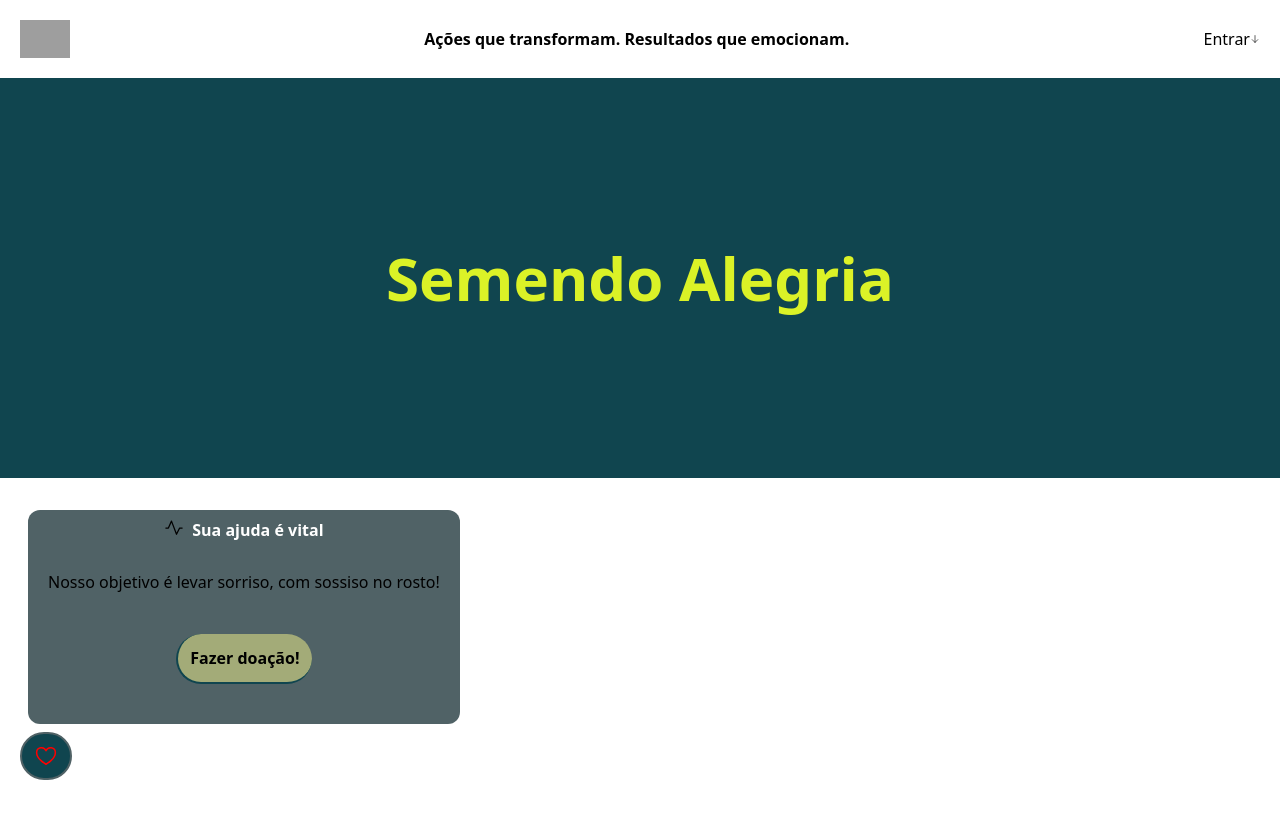
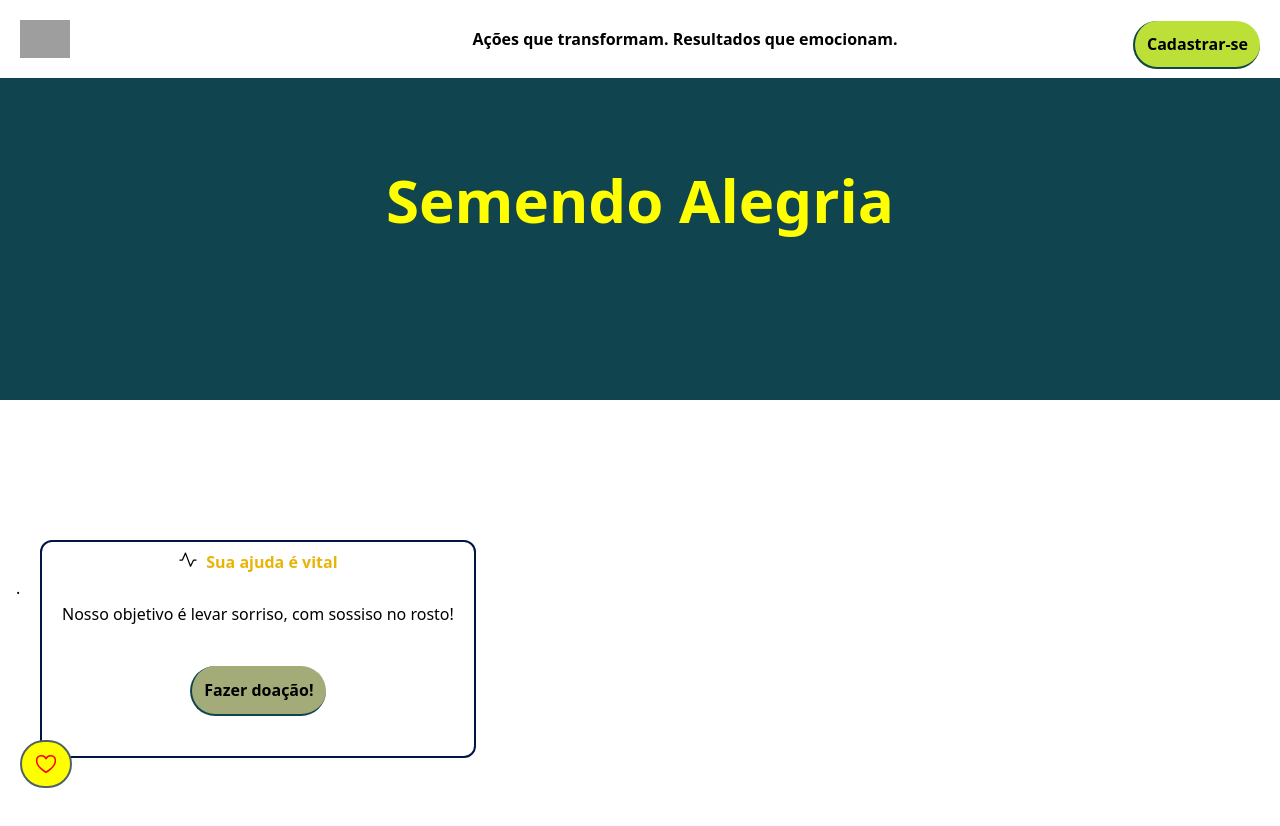
Before and after one commit to smascarenhass/SemeandoAlegria, a React (Vite) app: page /Home in a window 1280 px wide. Both pictures are taken after a click on the button "Ajude-nos". Shown: the top 826 px of the page. Before the commit the page ends 800 px from the top, so only its background shows below. Built offline with nearby package versions, Linux system fonts and the light colour scheme; grey boxes are pictures that could not be loaded.

Commit message:
cadastro

```diff
--- a/src/Components/Buttons/ButtonDonate.tsx
+++ b/src/Components/Buttons/ButtonDonate.tsx
@@ -1,4 +1,4 @@
-import { Heart, Activity, WhatsappLogo, Bank } from 'phosphor-react';
+import { Heart, Activity, } from 'phosphor-react';
 import { useState } from 'react';
 import { Link } from 'react-router-dom';
 
@@ -17,11 +17,11 @@ const ButtonDonate = () => {
         { isButtonOpen ?
         //Painel aberto
 
-         <div style={{backgroundColor:'#506266',}}
-         className='flex flex-col justify-center items-center rounded-xl m-2 w-50 h-50'>
+         <div style={{marginTop: -240 ,marginLeft: 20 , backgroundColor:'#FFFFFF', borderWidth: 2, borderColor: '#001542'}}
+         className='fixed flex flex-col justify-center items-center rounded-xl m-2 w-50 h-50 transition-all duration-500 ease-in-out'>
 
           <div className='flex flex-row justify-center m-2'>
-            <Activity size={20}/><h1 className='text-white font-bold ml-2'>Sua ajuda é vital</h1>
+            <Activity size={20}/><h1 className='text-yellow-500 font-bold ml-2'>Sua ajuda é vital</h1>
             </div>
 
             <p className='m-5'>Nosso objetivo é levar sorriso, com sossiso no rosto!</p>
@@ -39,6 +39,7 @@ const ButtonDonate = () => {
          }
 
         <button onClick={OCButton} className='
+        fixed
         flex
         items-center
         rounded-full
@@ -46,9 +47,9 @@ const ButtonDonate = () => {
         h-12
         group
         '
-        style={{ backgroundColor:'#10454F', borderColor: '#506266', borderWidth: 2,}}
+        style={{marginTop: -40, backgroundColor:'yellow', borderColor: '#506266', borderWidth: 2,}}
         >
-          <span className='max-w-0 overflow-hidden group-hover:max-w-xs transition-all duration-500 ease-linear'>
+          <span className='font-bold max-w-0 overflow-hidden group-hover:max-w-xs transition-all duration-500 ease-linear'>
              Ajude-nos <span className='p-1'></span>
               </span>
 
--- /dev/null
+++ b/src/Components/Buttons/ButtonEntrar.tsx
@@ -0,0 +1,22 @@
+import { Link } from "react-router-dom";
+
+const ButtonsEntrar = () => {
+
+    return(
+        <div className='absolute top-8 right-5'>
+
+           <Link
+           style={{
+            backgroundColor:'#BDE038',
+            color:'black', fontWeight:'bold',
+             borderLeftWidth: 2,borderBottomWidth: 2,
+             borderLeftColor:'#10454F', borderBottomColor: '#10454F'
+             }}
+             className='p-3 rounded-full' to="/PgCadastrar">Cadastrar-se</Link>
+
+        </div>
+
+         );
+  }
+
+export default ButtonsEntrar;
--- a/src/Components/components/Nav.tsx
+++ b/src/Components/components/Nav.tsx
@@ -1,23 +1,27 @@
-import { ArrowDown } from 'phosphor-react';
+import { ReactElement, JSXElementConstructor, ReactFragment, ReactPortal } from 'react';
+import { Link } from 'react-router-dom';
+import ButtonsEntrar from '../Buttons/ButtonEntrar';
 
-const Nav = () => {
+const Nav = (props: { text: string | number | boolean | ReactElement<any, string | JSXElementConstructor<any>> | ReactFragment | ReactPortal | null | undefined; }) => {
   return(
     <div
     className="w-full h-4/12"
     style={{
-        position: 'sticky',
+      position: 'fixed',
         backgroundColor: 'white',
 
     }}>
 
         <div className="flex flex-row items-center justify-between">
-            <img src="https://semeandoalegria.org.br/wp-content/uploads/2017/09/logo-semeandoalegria_150.png"
-             width={50}
-             className='m-5'
-              />
-            <h1 className='font-bold'>Ações que transformam. Resultados que emocionam.</h1>
+            <Link to='/Home'>
+              <img src="https://semeandoalegria.org.br/wp-content/uploads/2017/09/logo-semeandoalegria_150.png"
+               width={50}
+               className='m-5'
+                />
+            </Link>
+            <h1 className='font-bold'>{props.text}</h1>
 
-            <button className="m-5 flex flex-row items-center">Entrar <ArrowDown size={10}/> </button>
+            <div className='mt-5 items-center justify-center'><ButtonsEntrar/></div>
         </div>
     </div>
   );
--- a/src/Pages/Home/index.tsx
+++ b/src/Pages/Home/index.tsx
@@ -6,19 +6,21 @@ import Nav from "../../Components/components/Nav";
 const Home = () => {
   return(
     <div>
-        <Nav/>
+        <Nav text='Ações que transformam. Resultados que emocionam.'/>
 
         <header className="flex items-center justify-center" style={{
             height: 400,
             backgroundColor: '#10454F',
             }}>
 
-                    <h1 style={{color: '#DBF227'}}
+                    <h1 style={{color: 'yellow'}}
                     className="font-bold text-6xl decora"> Semendo Alegria </h1>
 
         </header>
 
         <main>
+
+          <div className="p-4 mt-40 h-96 w-96">.</div>
 
         </main>
 
--- /dev/null
+++ b/src/Pages/PgCadastrar/index.tsx
@@ -0,0 +1,24 @@
+import Nav from "../../Components/components/Nav";
+
+
+const PgCadastrar = () => {
+  return(
+    <div>
+            <header>
+                <Nav text= 'Venha fazer parte do nosso time!' />
+            </header>
+
+        <main>
+
+            <input style={{borderWidth: 2, borderColor: 'yellow', borderRadius: 5}} className="w-60 m-2" type='text' placeholder='Nome'/>
+            <input style={{borderWidth: 2, borderColor: 'yellow', borderRadius: 5}} className="w-60 m-2" type='password' placeholder='Senha'/>
+
+
+
+        </main>
+
+    </div>
+  );
+}
+
+export default PgCadastrar;
--- a/src/main.tsx
+++ b/src/main.tsx
@@ -5,13 +5,16 @@ import { BrowserRouter, Route, Routes } from 'react-router-dom';
 import './main.css';
 import PgDonates from './Pages/pgDonates';
 import Home from './Pages/Home';
+import PgCadastrar from './Pages/PgCadastrar';
 
 ReactDOM.createRoot(document.getElementById('root')!).render(
   <BrowserRouter>
   <Routes>
-    <Route path="/  " element={<App />} />
+    <Route path="/" element={<App />} />
     <Route path="/Home" element={<Home />} />
     <Route path="/PgDonates" element={<PgDonates />} />
+    <Route path="/PgCadastrar" element={<PgCadastrar />} />
+
   </Routes>
 </BrowserRouter>
 )
```
